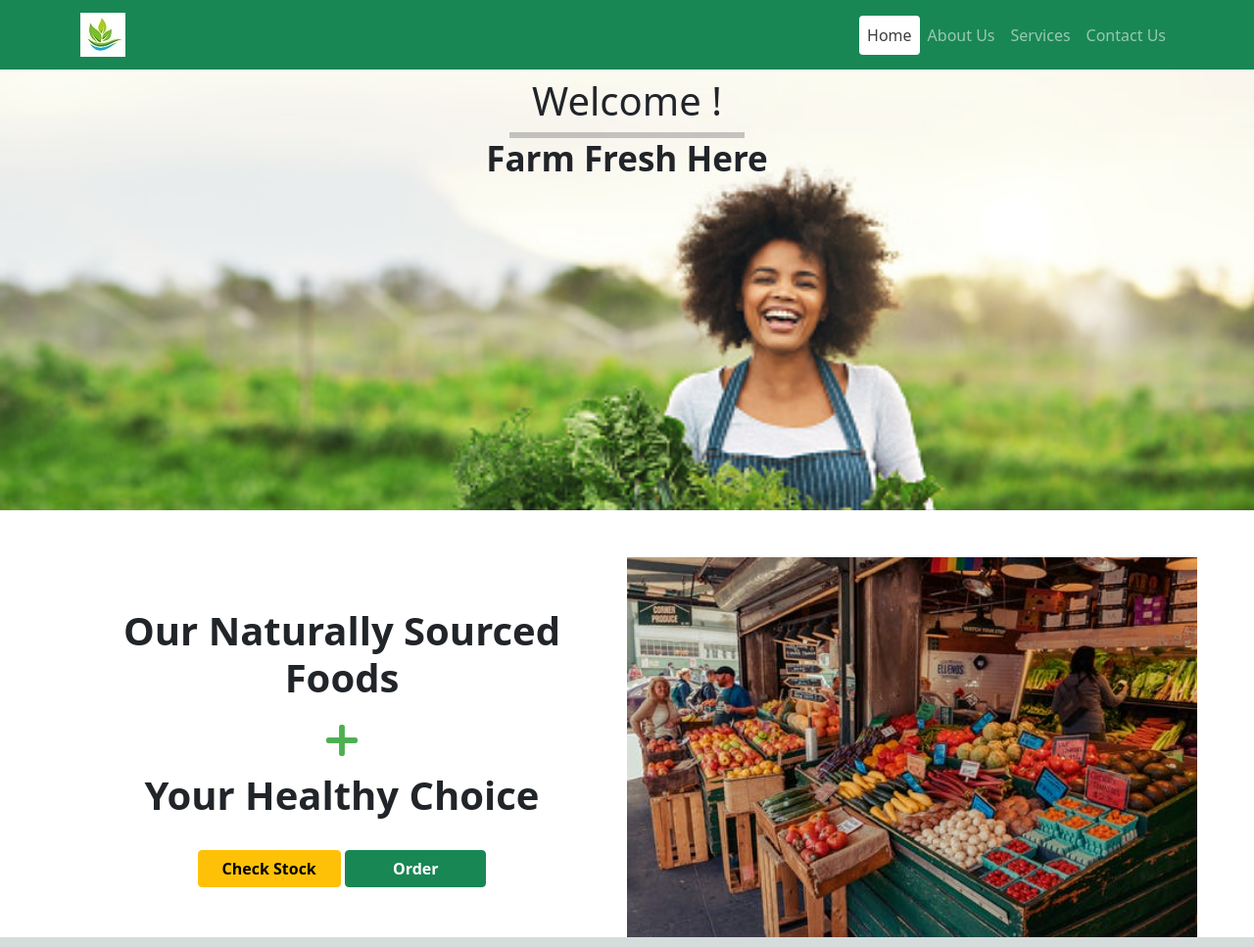
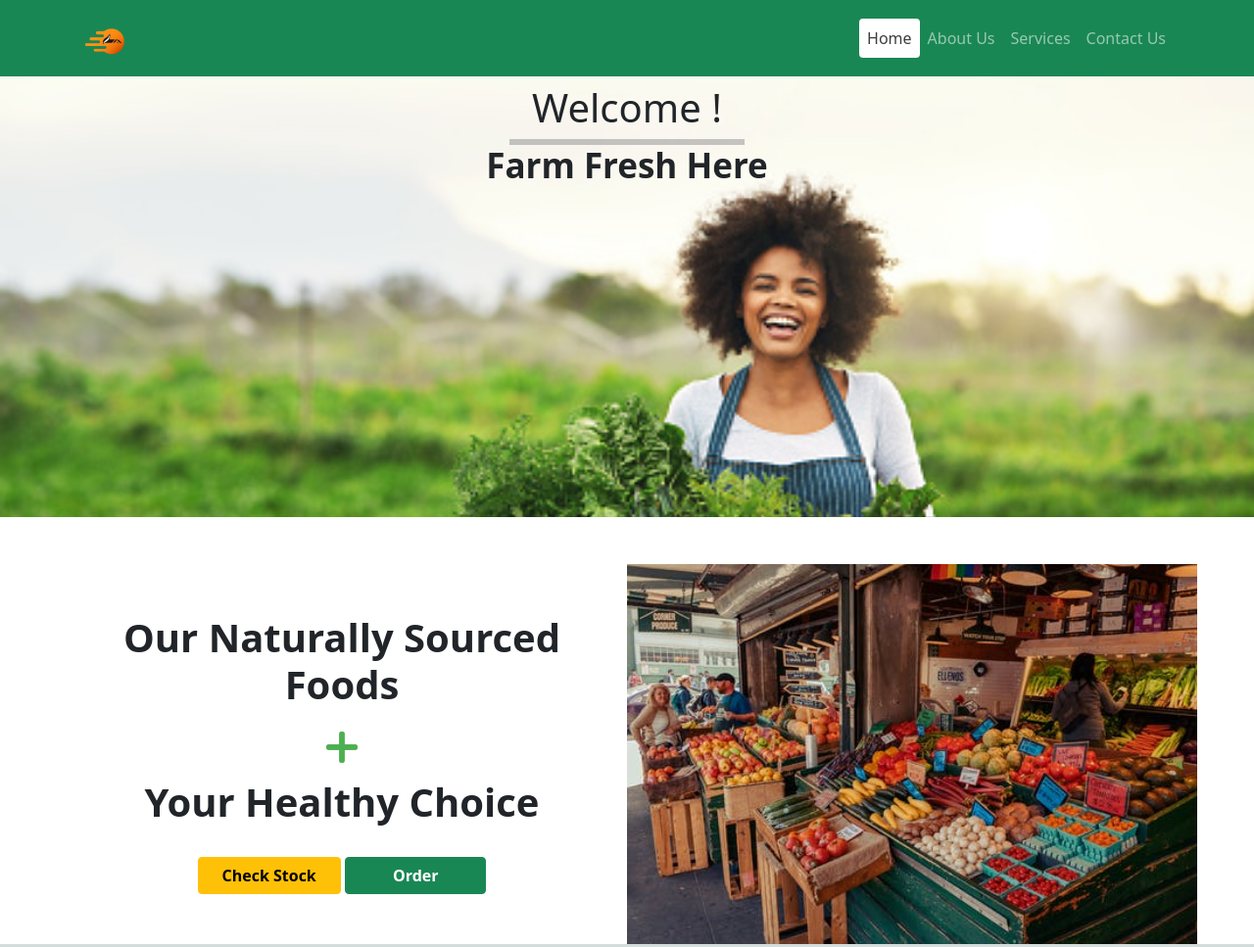
Before and after one commit to Oreofeje/FarmUp, a plain HTML site: page index.html in a window 1280 px wide. Shown: the top 967 px of the page at 98% size. Drawn offline with Linux system fonts and the light colour scheme.

Commit message:
Update index.html
picture change text

```diff
--- a/index.html
+++ b/index.html
@@ -13,7 +13,7 @@
 
   <nav class="navbar navbar-expand-lg navbar-dark bg-success ">
     <div class="container">
-      <a class="navbar-brand" href="/"><img src="./images/eco-leaf-organic-logo-vector-18699737.jpg" alt="logo"></a>
+      <a class="navbar-brand" href="/"><img src="./images/oranged.png" alt="logo"></a>
 
       <button class="navbar-toggler" type="button" data-bs-toggle="collapse" data-bs-target="#navbarNavAltMarkup" aria-controls="navbarNavAltMarkup" aria-expanded="false" aria-label="Toggle navigation">
         <span class="navbar-toggler-icon"></span>
```
